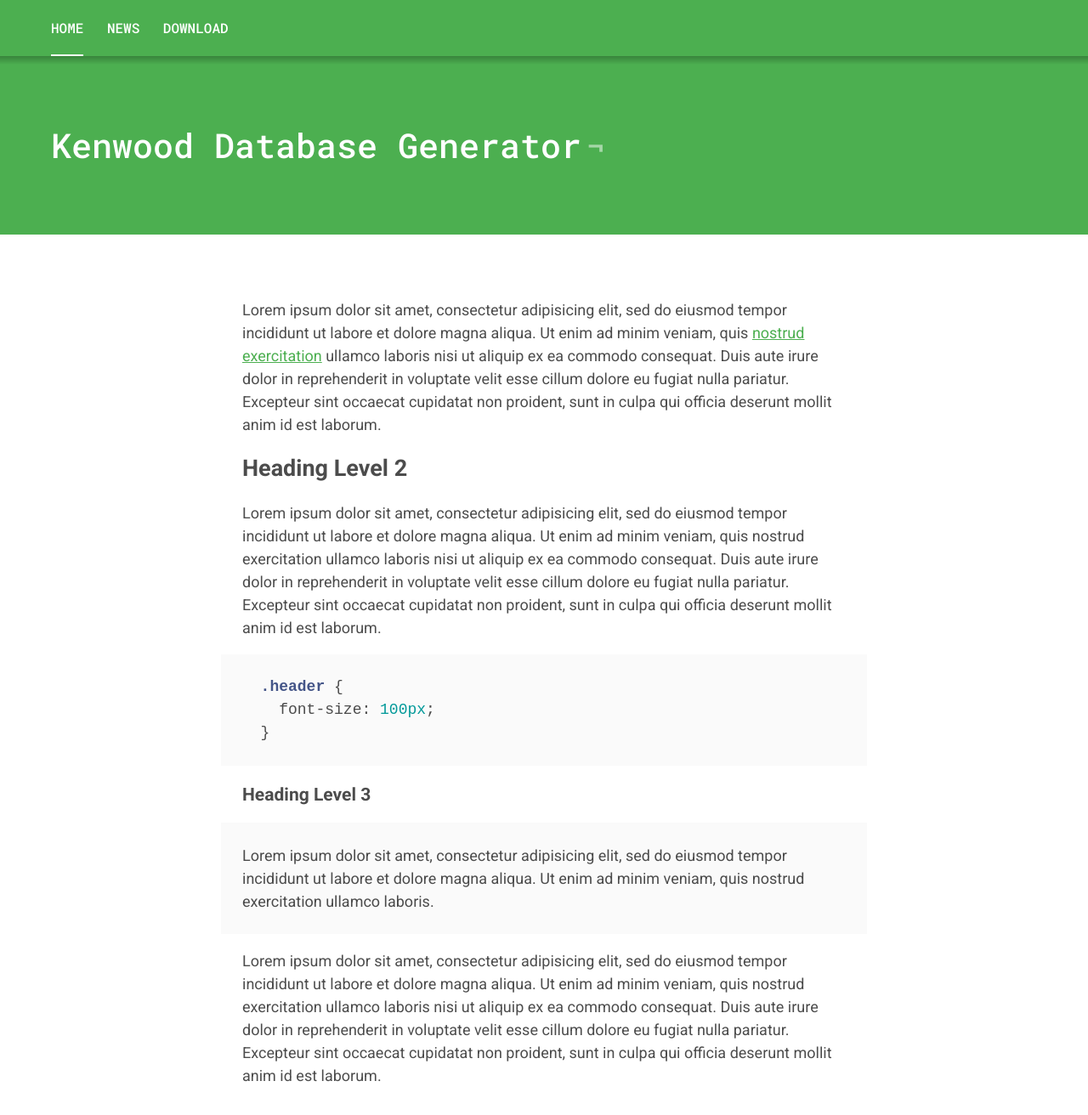
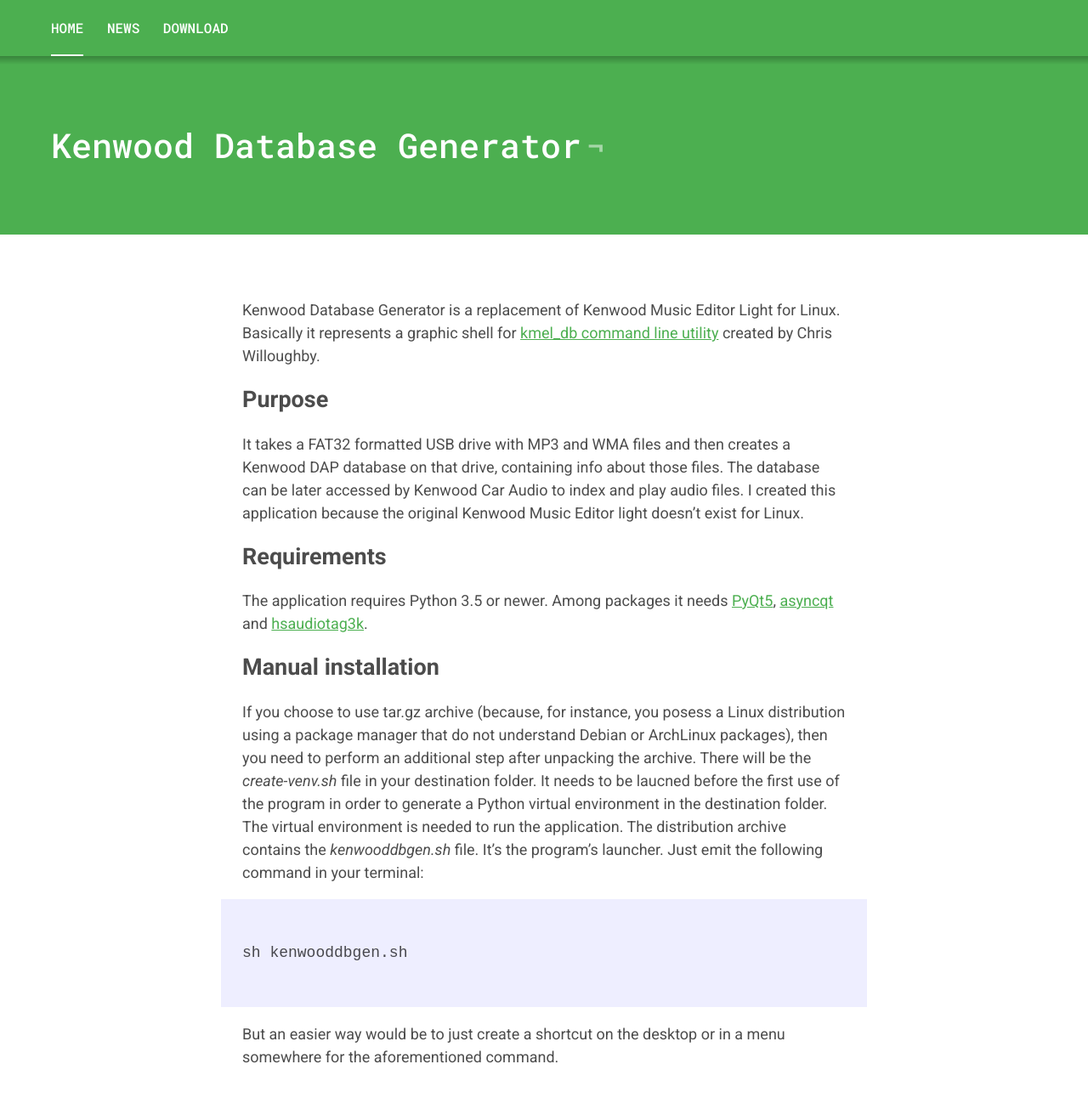
Before and after one commit to vsvyatski/kmel_db_ui, a Jekyll site: the page built from index.md, in a window 1280 px wide and 1400 px high. Shown: the top 1312 px of the window at 85% size. Built offline with Jekyll 4.4.1, drawn with Linux system fonts in a browser that asks for light colours.

Commit message:
Adding home page and initial download page (#4)

````diff
--- a/index.md
+++ b/index.md
@@ -2,20 +2,22 @@
 layout: page
 title: Kenwood Database Generator
 ---
-Lorem ipsum dolor sit amet, consectetur adipisicing elit, sed do eiusmod tempor incididunt ut labore et dolore magna aliqua. Ut enim ad minim veniam, quis [nostrud exercitation](http://alexcarpenter.me) ullamco laboris nisi ut aliquip ex ea commodo consequat. Duis aute irure dolor in reprehenderit in voluptate velit esse cillum dolore eu fugiat nulla pariatur. Excepteur sint occaecat cupidatat non proident, sunt in culpa qui officia deserunt mollit anim id est laborum.
+Kenwood Database Generator is a replacement of Kenwood Music Editor Light for Linux. Basically it represents a graphic shell for [kmel_db command line utility](https://github.com/chrrrisw/kmel_db) created by Chris Willoughby.
 
-## Heading Level 2
+## Purpose
 
-Lorem ipsum dolor sit amet, consectetur adipisicing elit, sed do eiusmod tempor incididunt ut labore et dolore magna aliqua. Ut enim ad minim veniam, quis nostrud exercitation ullamco laboris nisi ut aliquip ex ea commodo consequat. Duis aute irure dolor in reprehenderit in voluptate velit esse cillum dolore eu fugiat nulla pariatur. Excepteur sint occaecat cupidatat non proident, sunt in culpa qui officia deserunt mollit anim id est laborum.
+It takes a FAT32 formatted USB drive with MP3 and WMA files and then creates a Kenwood DAP database on that drive, containing info about those files. The database can be later accessed by Kenwood Car Audio to index and play audio files. I created this application because the original Kenwood Music Editor light doesn't exist for Linux.
 
-{% highlight scss %}
-  .header {
-    font-size: 100px;
-  }
-{% endhighlight %}
+## Requirements
 
-### Heading Level 3
+The application requires Python 3.5 or newer. Among packages it needs [PyQt5](https://pypi.org/project/PyQt5/), [asyncqt](https://pypi.org/project/asyncqt/) and [hsaudiotag3k](https://pypi.org/project/hsaudiotag3k/).
 
-> Lorem ipsum dolor sit amet, consectetur adipisicing elit, sed do eiusmod tempor incididunt ut labore et dolore magna aliqua. Ut enim ad minim veniam, quis nostrud exercitation ullamco laboris.
+## Manual installation
 
-Lorem ipsum dolor sit amet, consectetur adipisicing elit, sed do eiusmod tempor incididunt ut labore et dolore magna aliqua. Ut enim ad minim veniam, quis nostrud exercitation ullamco laboris nisi ut aliquip ex ea commodo consequat. Duis aute irure dolor in reprehenderit in voluptate velit esse cillum dolore eu fugiat nulla pariatur. Excepteur sint occaecat cupidatat non proident, sunt in culpa qui officia deserunt mollit anim id est laborum.
+If you choose to use tar.gz archive (because, for instance, you posess a Linux distribution using a package manager that do not understand Debian or ArchLinux packages), then you need to perform an additional step after unpacking the archive. There will be the *create-venv.sh* file in your destination folder. It needs to be laucned before the first use of the program in order to generate a Python virtual environment in the destination folder. The virtual environment is needed to run the application. The distribution archive contains the *kenwooddbgen.sh* file. It's the program's launcher. Just emit the following command in your terminal:
+
+```bash
+sh kenwooddbgen.sh
+```
+
+But an easier way would be to just create a shortcut on the desktop or in a menu somewhere for the aforementioned command.
````
Also changed, not shown: _pages/download.md (+6 -2 lines).
